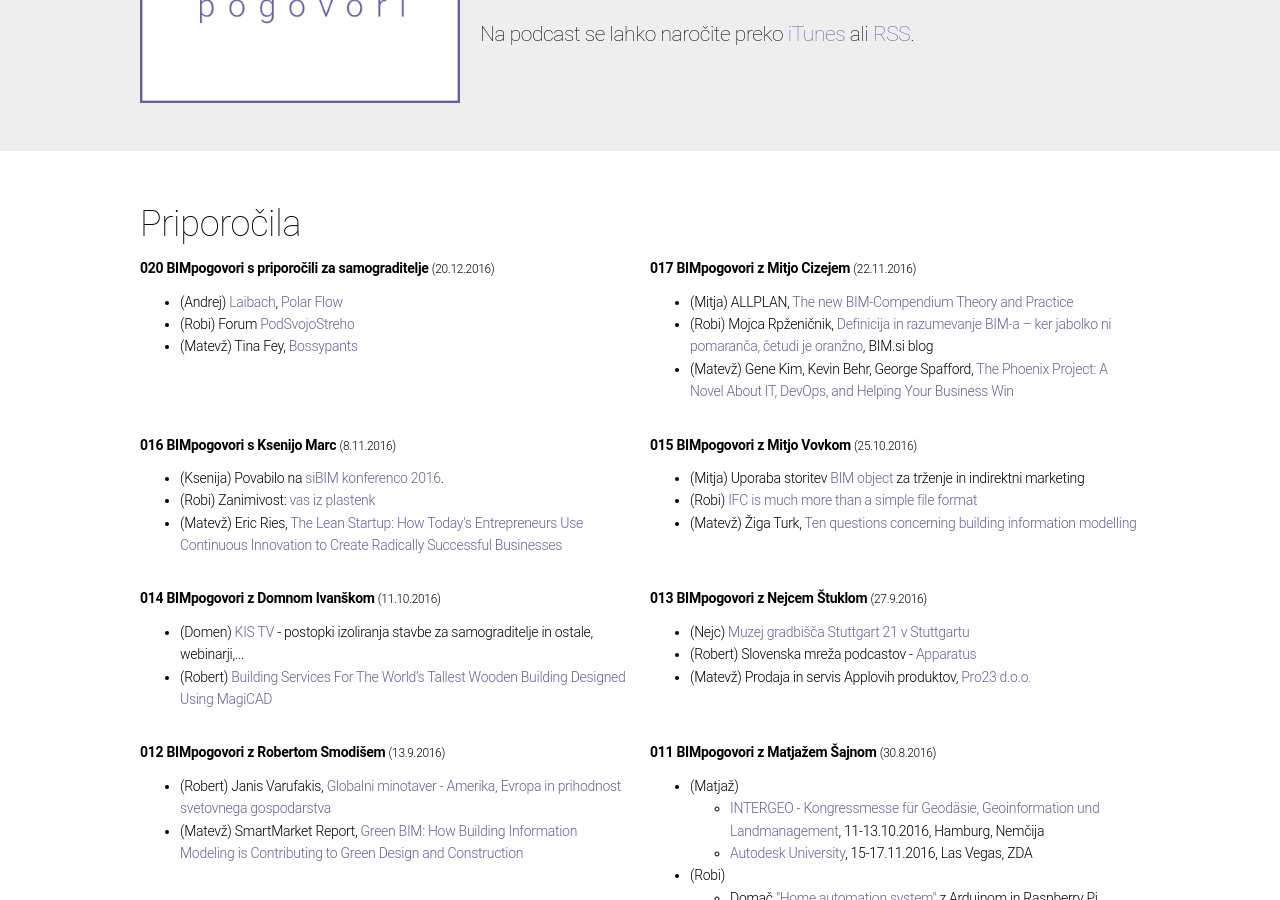
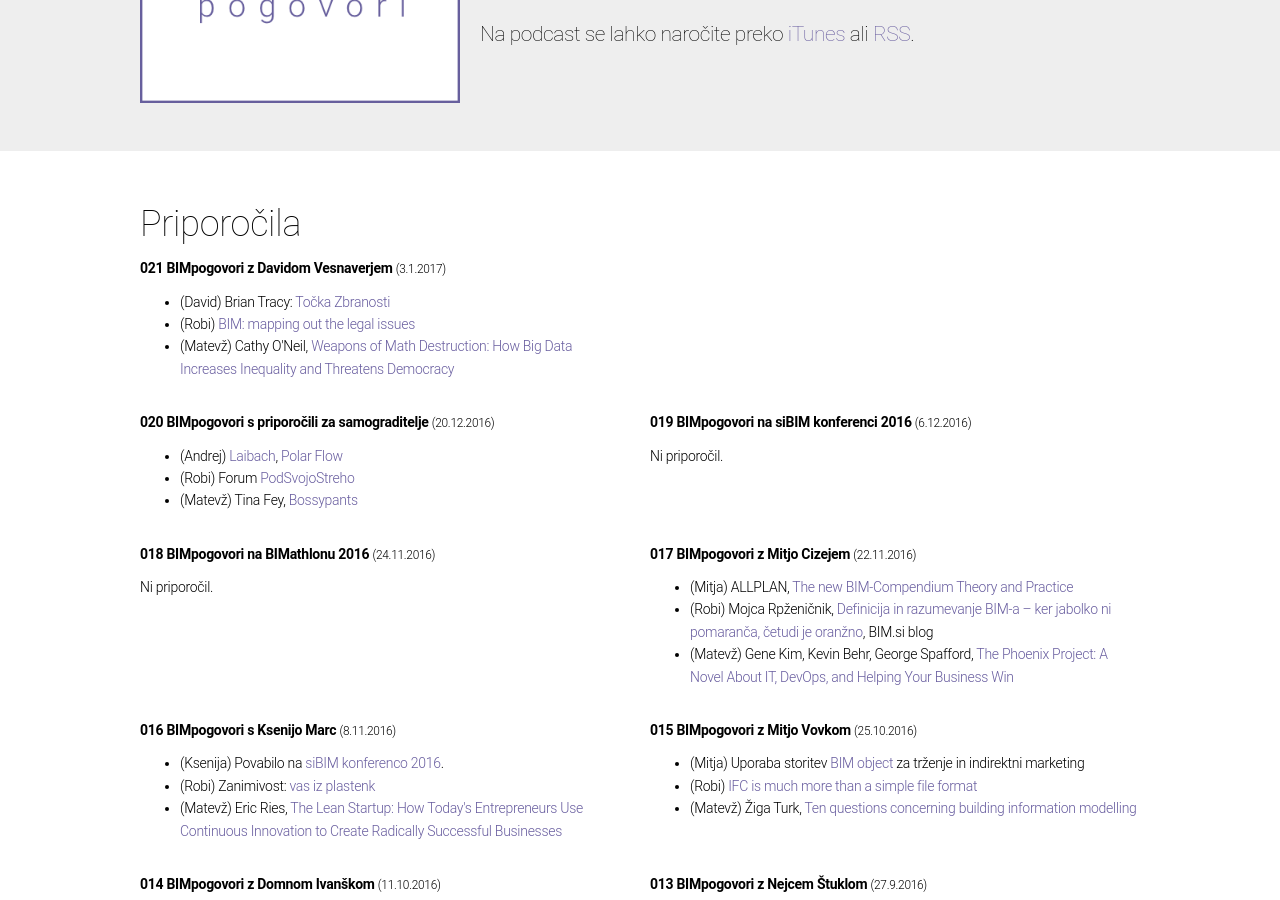
Before and after one commit to bimpogovori/bimpogovori.github.io, a Jekyll site: the page built from priporocila/index.html, in a window 1280 px wide and 900 px high, scrolled down 265 px. Built offline with Jekyll 4.4.1, drawn with Linux system fonts in a browser that asks for light colours.

Commit message:
021 - objava, vprašanja, priporočila, mp3

```diff
--- a/priporocila/index.html
+++ b/priporocila/index.html
@@ -9,12 +9,38 @@ layout: default
 
     <div class="row">
       <div class="col-sm-6 col-xs-6 m-b">
+        <p><strong>021 BIMpogovori z Davidom Vesnaverjem</strong> <small>(3.1.2017)</small></p>
+        <ul>
+					<li>(David) Brian Tracy: <a href="http://www.emka.si/tocka-zbranosti/PR/1972364">Točka Zbranosti</a></li>
+					<li>(Robi) <a href="https://www.thenbs.com/knowledge/bim-mapping-out-the-legal-issues">BIM: mapping out the legal issues</a></li>
+					<li>(Matevž) Cathy O'Neil, <a href="http://www.audible.com/pd/Business/Weapons-of-Math-Destruction-Audiobook/B01JPA41ZU/ref=a_search_c4_1_1_srTtl?qid=1481917075&sr=1-1">Weapons of Math Destruction: How Big Data Increases Inequality and Threatens Democracy</a></li>
+        </ul>
+      </div>
+
+      <div class="col-sm-6 col-xs-6 m-b">
+      </div>
+		</div>
+
+    <div class="row">
+      <div class="col-sm-6 col-xs-6 m-b">
         <p><strong>020 BIMpogovori s priporočili za samograditelje</strong> <small>(20.12.2016)</small></p>
         <ul>
           <li>(Andrej) <a href="http://www.laibach.org">Laibach</a>, <a href="https://flow.polar.com">Polar Flow</a></li>
           <li>(Robi) Forum <a href="http://www.podsvojostreho.net">PodSvojoStreho</a> </li>
           <li>(Matevž) Tina Fey, <a href="http://www.audible.com/pd/Bios-Memoirs/Bossypants-Audiobook/B004RCBFII">Bossypants</a></li>
         </ul>
+      </div>
+
+      <div class="col-sm-6 col-xs-6 m-b">
+        <p><strong>019 BIMpogovori na siBIM konferenci 2016</strong> <small>(6.12.2016)</small></p>
+				<p>Ni priporočil.</p>
+      </div>
+		</div>
+
+		<div class="row">
+      <div class="col-sm-6 col-xs-6 m-b">
+        <p><strong>018 BIMpogovori na BIMathlonu 2016</strong> <small>(24.11.2016)</small></p>
+				<p>Ni priporočil.</p>
       </div>
 
       <div class="col-sm-6 col-xs-6 m-b">
```
Also changed, not shown: _posts/2017-01-03-021.html (added, +38 -0 lines), vprasanja/index.html (+5 -5 lines), 1 other file.
